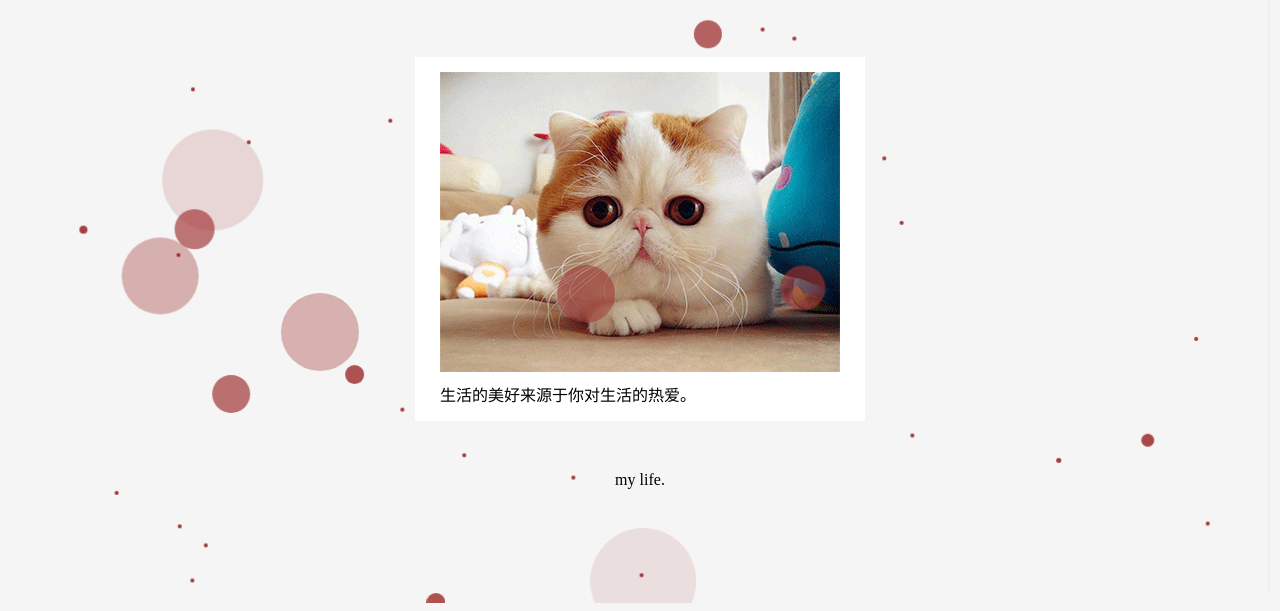
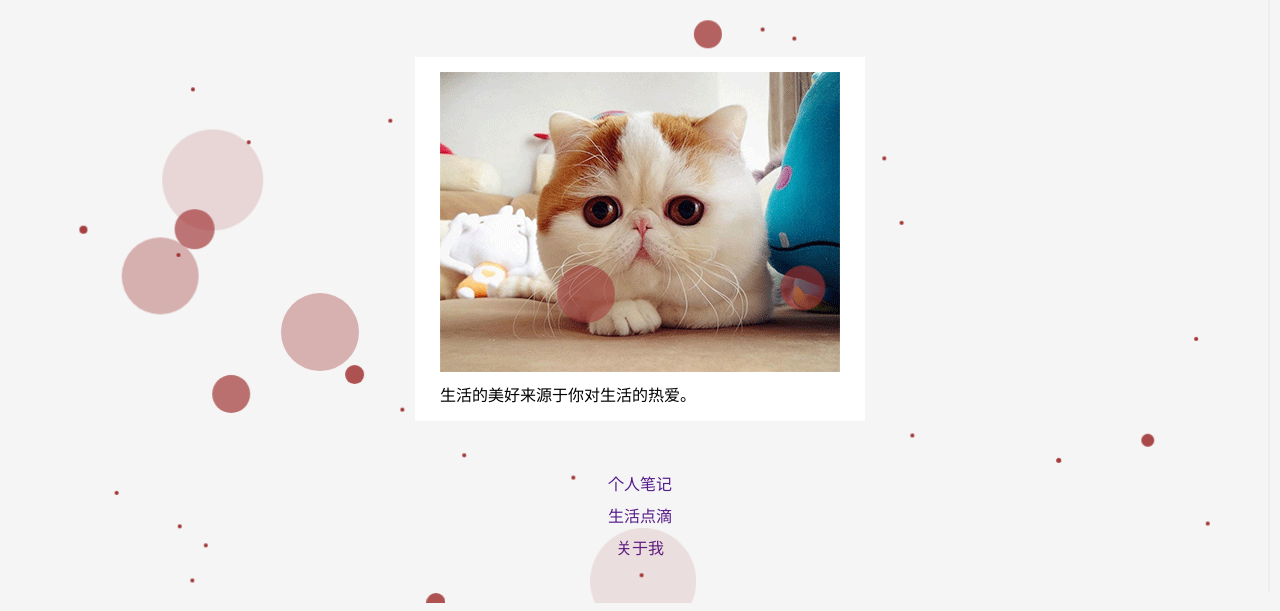
Before and after one commit to xxxx591/issac2015.github.io, a plain HTML site: page blog/index.html in a window 1280 px wide. Shown: the part 197-808 px from the top of the page. Drawn offline with Linux system fonts and the light colour scheme.

Commit message:
add link

```diff
--- a/blog/index.html
+++ b/blog/index.html
@@ -34,10 +34,13 @@
 			</div>
 			<span>生活的美好来源于你对生活的热爱。</span>
 		</div>
+		<!-- <p class="center"></p> -->
+		<ul class="center">
+			<li><a href="">个人笔记</a></li>
+			<li><a href="">生活点滴</a></li>
+			<li><a href="">关于我</a></li>
+		</ul>
 
-		<p class="center">
-			my life.
-		</p>
 	</div>
 
 	<ul id="particles" class="particles"></ul>
--- a/static/css/parallax.css
+++ b/static/css/parallax.css
@@ -49,6 +49,17 @@ header h1 {
 p.center {
 	text-align:center;
 }
+ul.center {
+	padding: 0px;
+	text-align:center;
+}
+ul li{
+	list-style-type:none;
+	margin: 8px;
+}
+a {
+	text-decoration:none;
+}
 .pos {
 	width:400px;
 	margin:50px auto;
```
Also changed, not shown: static/js/sly.min.js.
